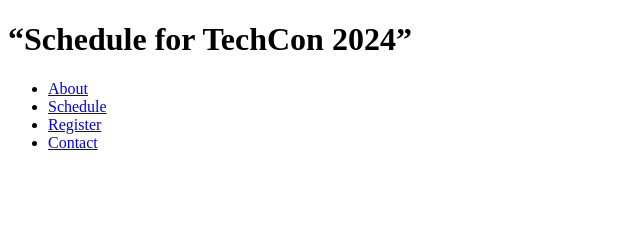
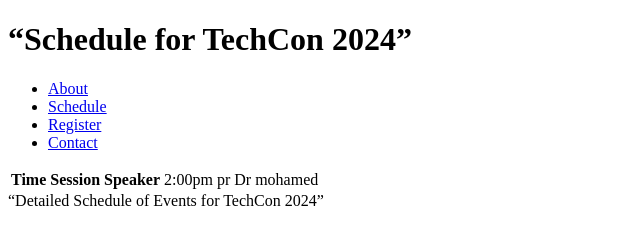
Before and after one commit to Shahdhesham147/TechCon_HTML, a plain HTML site: page techcon_website/schedule.html in a window 1280 px wide. Shown: the whole page, without its empty margins (0-640 px from the left). Drawn offline with Linux system fonts and the light colour scheme.

Commit message:
Update schedule.html

```diff
--- a/techcon_website/schedule.html
+++ b/techcon_website/schedule.html
@@ -17,5 +17,16 @@
         </ul>
       </nav>
    </header>
+    <main>
+    <table>
+        <th>Time</th>
+        <th>Session</th>
+        <th>Speaker</th>
+        <td>2:00pm</td>
+        <td>pr</td>
+        <td>Dr mohamed</td>
+    </table>
+    <caption> “Detailed Schedule of Events for TechCon 2024”</caption>
+   </main>
 </body>
 </html>
```
